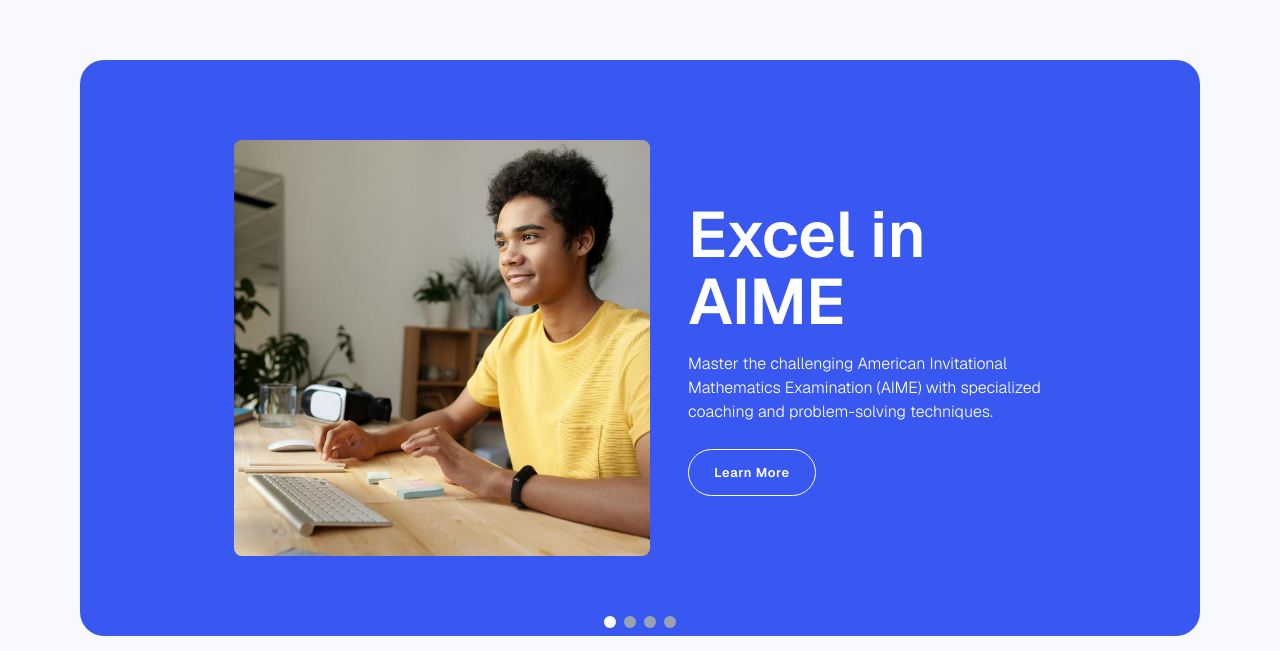
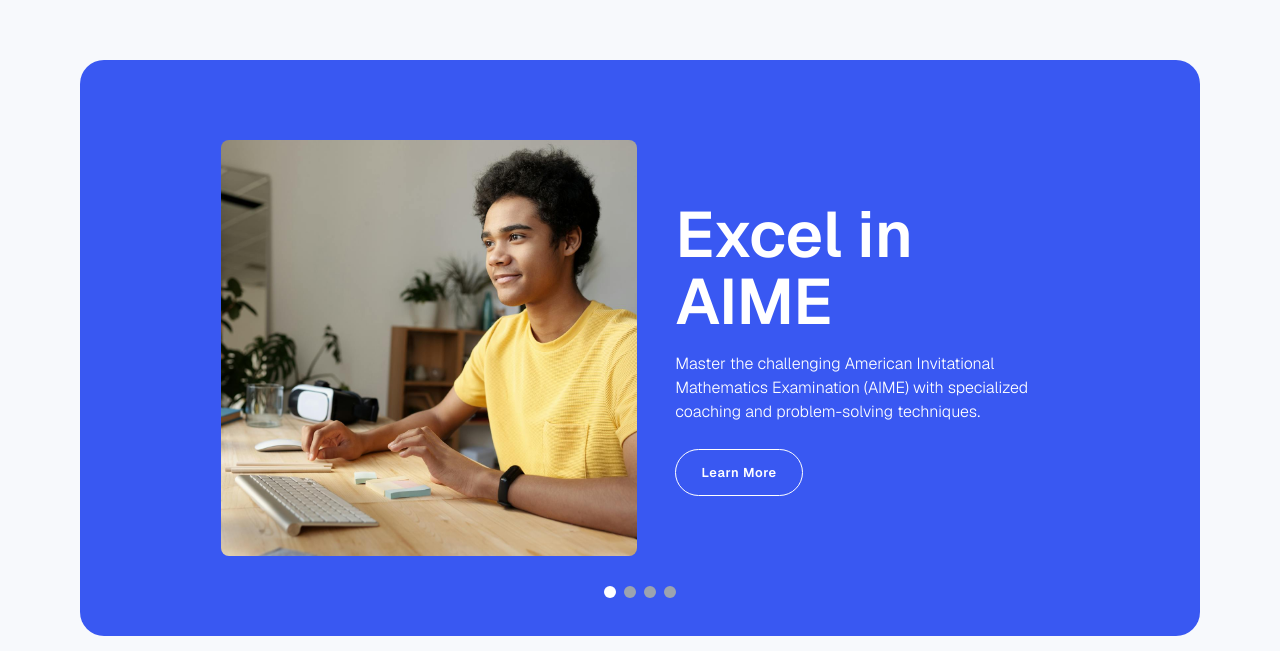
Before and after one commit to aravindkrishna2008/euclid_learn_website, a Next.js app: page / in a window 1280 px wide. Shown: the part 929-1580 px from the top of the page. Built offline with nearby package versions, Linux system fonts and the light colour scheme.

Commit message:
the carousoul should not be funky anymore

```diff
--- a/app/components/home/HeroCarousel/carouselItem.js
+++ b/app/components/home/HeroCarousel/carouselItem.js
@@ -1,9 +1,17 @@
 import Image from "next/image";
 
-const CarouselItem = ({ image, name, description, background }) => {
+const CarouselItem = ({
+  image,
+  name,
+  description,
+  background,
+  items,
+  handleDotClick,
+  currentSlide,
+}) => {
   return (
     <div
-      className="flex flex-col py-[10vh] sm:flex-row gap-[3vw] z-10 p-5 rounded-lg px-[12vw] w-full  sm:rounded-3xl relative overflow-hidden "
+      className="flex flex-col rounded-[1.875vw] relative items-center justify-center py-[10vh] sm:flex-row gap-[3vw] z-10 p-5 px-[12vw] w-full  sm:rounded-[1.875vw] overflow-hidden "
       style={{ background }}
     >
       <Image
@@ -23,6 +31,17 @@ const CarouselItem = ({ image, name, description, background }) => {
           Learn More
         </div>
       </div>
+      <div className="absolute -bottom-[2vw] flex space-x-2 z-10 mb-[8vh]">
+        {items.map((_, index) => (
+          <div
+            key={index}
+            className={`w-3 h-3 rounded-full cursor-pointer ${
+              index === currentSlide ? "bg-white" : "bg-gray-400"
+            }`}
+            onClick={() => handleDotClick(index)}
+          />
+        ))}
+      </div>
     </div>
   );
 };
--- a/app/components/home/HeroCarousel/heroCarousel.js
+++ b/app/components/home/HeroCarousel/heroCarousel.js
@@ -55,9 +55,10 @@ const HeroCarousel = () => {
   };
 
   return (
-    <div className="sm:h-[90vh]  sm:rounded-3xl relative overflow-hidden flex items-center justify-center sm:mb-[10vw] mt-[11vw]  pb-7">
+    <div className="sm:h-[90vh] relative  sm:rounded-[1.875vw] overflow-hidden flex items-center justify-center sm:mb-[10vw] mt-[11vw]  pb-7">
       <AnimatePresence>
-        {items.map((item, index) => (
+        {items.map(
+          (item, index) =>
             index === currentSlide && (
               <motion.div
                 key={index}
@@ -72,22 +73,15 @@ const HeroCarousel = () => {
                   description={item.description}
                   name={item.name}
                   background={item.background}
+                  items={items}
+                  handleDotClick={handleDotClick}
+                  currentSlide={currentSlide}
                 />
               </motion.div>
             )
-        ))}
+        )}
       </AnimatePresence>
-      <div className="absolute bottom-4 flex space-x-2 z-10 mb-[8vh]">
-        {items.map((_, index) => (
-          <div
-            key={index}
-            className={`w-3 h-3 rounded-full cursor-pointer ${
-              index === currentSlide ? "bg-white" : "bg-gray-400"
-            }`}
-            onClick={() => handleDotClick(index)}
-          />
-        ))}
-      </div>
+
     </div>
   );
 };
--- a/app/components/resuable/teachers.js
+++ b/app/components/resuable/teachers.js
@@ -1,7 +1,7 @@
 import { motion } from "framer-motion";
 import Image from "next/image";
 
-const Teachers = () => {
+const Teachers = ({ teacherRef }) => {
   return (
     <div className="bg-white flex flex-col items-center justify-center py-[10vw] px-[17vw]">
       <motion.h1
@@ -81,6 +81,7 @@ const Teachers = () => {
           </div>
         </motion.div>
       </div>
+      {/* <div ref={teacherRef}></div> */}
     </div>
   );
 };
--- a/app/globals.css
+++ b/app/globals.css
@@ -17,8 +17,6 @@ body {
   transform: translateX(0);
   transition: transform 500ms ease-out;
 }
-
-
 
 .slide-exit {
   transform: translateX(0);
--- a/app/page.js
+++ b/app/page.js
@@ -76,6 +76,7 @@ export default function Home() {
       <Teachers
         freeTutoringRefClick={freeTutoringRefClick}
         pricerefclick={pricerefclick}
+        teacherRef={teacherRef}
       />
       <Faq />
       <div ref={freeTutoringRef} pricerefclick={pricerefclick}></div>
```
Lines whose indentation alone changed are shown as unchanged.
